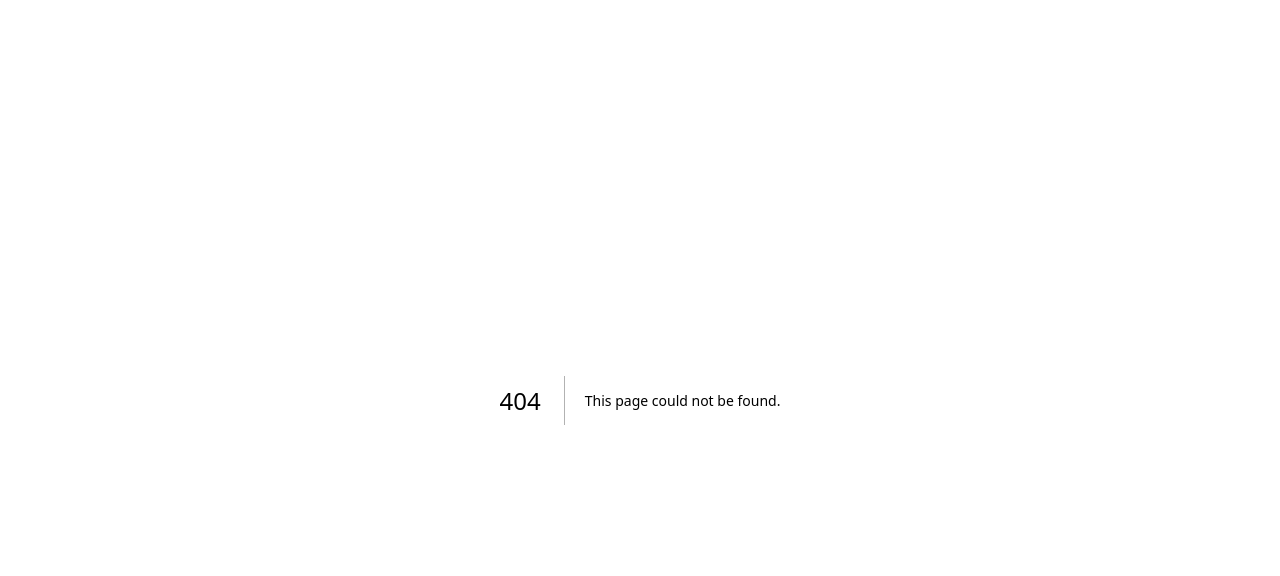
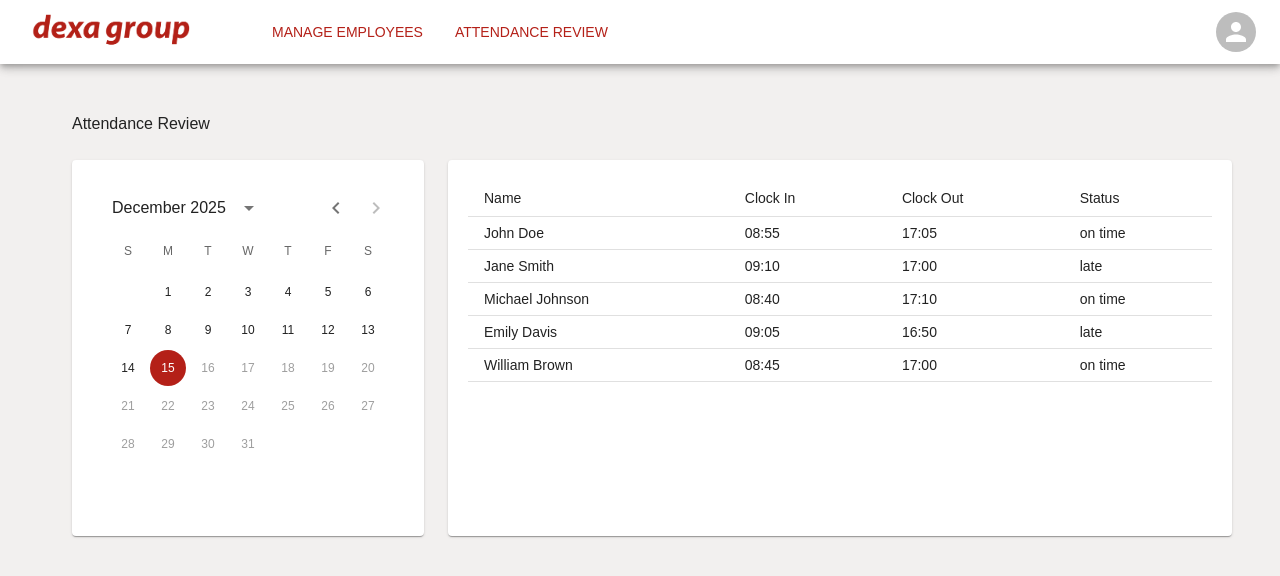
Before and after one commit to AndrewSebastianH/interview-project, a Next.js app in the folder attendee-website/: page /dashboard/hr/attendance in a window 1280 px wide. Before the commit this address had no page. Shown: the top 576 px of the page. Built offline with nearby package versions, Linux system fonts and the light colour scheme.

Commit message:
feat: HR attendance page

```diff
--- /dev/null
+++ b/attendee-website/app/dashboard/hr/attendance/page.tsx
@@ -0,0 +1,139 @@
+"use client";
+
+import * as React from "react";
+import {
+  Card,
+  CardContent,
+  Typography,
+  Box,
+  Table,
+  TableBody,
+  TableCell,
+  TableContainer,
+  TableHead,
+  TableRow,
+  Paper,
+  Tooltip,
+  Dialog,
+  DialogContent,
+  DialogTitle,
+  Avatar,
+} from "@mui/material";
+import SentimentNeutralIcon from "@mui/icons-material/SentimentNeutral";
+import { AdapterDayjs } from "@mui/x-date-pickers/AdapterDayjs";
+import { LocalizationProvider, StaticDatePicker } from "@mui/x-date-pickers";
+import dayjs, { Dayjs } from "dayjs";
+
+import { mockAttendance, AttendanceListItem } from "@/config/constants";
+
+export default function AttendancePage() {
+  const [selectedDate, setSelectedDate] = React.useState<Dayjs>(dayjs());
+  const [attendanceList, setAttendanceList] = React.useState<
+    AttendanceListItem[]
+  >([]);
+  const [openProof, setOpenProof] = React.useState<AttendanceListItem | null>(
+    null
+  );
+
+  // Filter mock attendance by selected date
+  React.useEffect(() => {
+    const dateStr = selectedDate.format("YYYY-MM-DD");
+    const filtered = mockAttendance.filter((att) => att.date === dateStr);
+    setAttendanceList(filtered);
+  }, [selectedDate]);
+
+  return (
+    <main className="p-6 w-full mx-auto flex flex-col gap-6">
+      <Typography className="font-semibold text-xl">
+        Attendance Review
+      </Typography>
+
+      <Box className="flex w-full gap-6 flex-wrap md:flex-nowrap">
+        {/* Left: Calendar */}
+        <Card>
+          <CardContent>
+            <LocalizationProvider dateAdapter={AdapterDayjs}>
+              <StaticDatePicker
+                displayStaticWrapperAs="desktop"
+                value={selectedDate}
+                onChange={(newValue) => newValue && setSelectedDate(newValue)}
+                disableFuture
+                slots={{ actionBar: () => null }}
+              />
+            </LocalizationProvider>
+          </CardContent>
+        </Card>
+
+        {/* Right: Attendance Table */}
+        {attendanceList.length === 0 ? (
+          <Card sx={{ flex: 1 }}>
+            <CardContent className="flex flex-col h-full items-center justify-center space-y-5">
+              <SentimentNeutralIcon sx={{ fontSize: 80 }} />
+              <Typography color="text.secondary">
+                No attendance records for this date.
+              </Typography>
+            </CardContent>
+          </Card>
+        ) : (
+          <TableContainer className="p-5 flex-1" component={Paper}>
+            <Table size="small">
+              <TableHead>
+                <TableRow>
+                  <TableCell>Name</TableCell>
+                  <TableCell>Clock In</TableCell>
+                  <TableCell>Clock Out</TableCell>
+                  <TableCell>Status</TableCell>
+                </TableRow>
+              </TableHead>
+              <TableBody>
+                {attendanceList.map((att) => (
+                  <Tooltip
+                    key={att.id}
+                    title={
+                      att.pictureProof
+                        ? "Click to view proof"
+                        : "No proof available"
+                    }
+                    arrow
+                  >
+                    <TableRow
+                      hover
+                      sx={{ cursor: att.pictureProof ? "pointer" : "default" }}
+                      onClick={() => att.pictureProof && setOpenProof(att)}
+                    >
+                      <TableCell>{att.name}</TableCell>
+                      <TableCell>{att.clockIn}</TableCell>
+                      <TableCell>{att.clockOut || "-"}</TableCell>
+                      <TableCell>{att.status}</TableCell>
+                    </TableRow>
+                  </Tooltip>
+                ))}
+              </TableBody>
+            </Table>
+          </TableContainer>
+        )}
+      </Box>
+
+      {/* Dialog for Attendance Proof */}
+      <Dialog
+        open={!!openProof}
+        onClose={() => setOpenProof(null)}
+        maxWidth="xs"
+        fullWidth
+      >
+        <DialogTitle>Attendance Proof</DialogTitle>
+        <DialogContent className="flex justify-center">
+          {openProof?.pictureProof ? (
+            <img
+              src={openProof.pictureProof}
+              alt={`Proof of ${openProof.name}`}
+              className="max-w-full max-h-100 object-contain"
+            />
+          ) : (
+            <Typography>No proof available.</Typography>
+          )}
+        </DialogContent>
+      </Dialog>
+    </main>
+  );
+}
```
